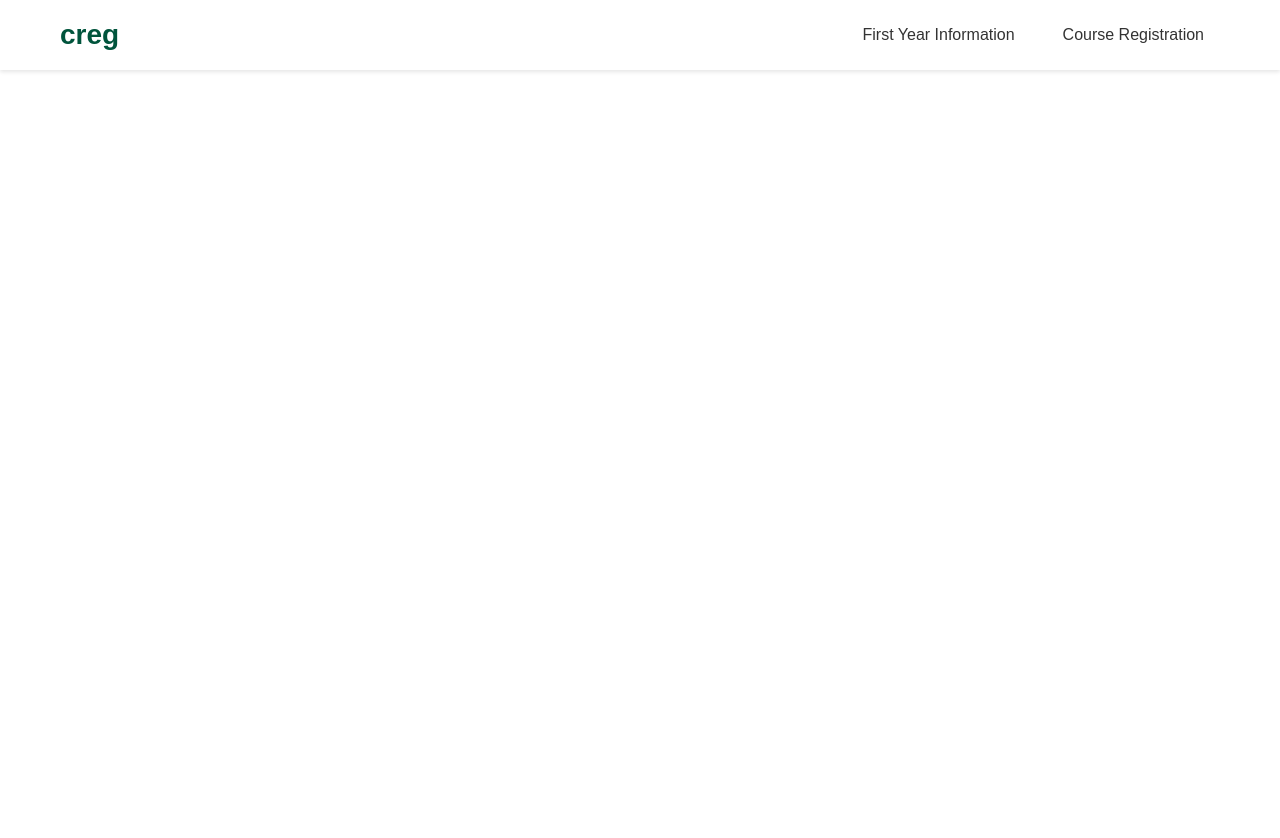
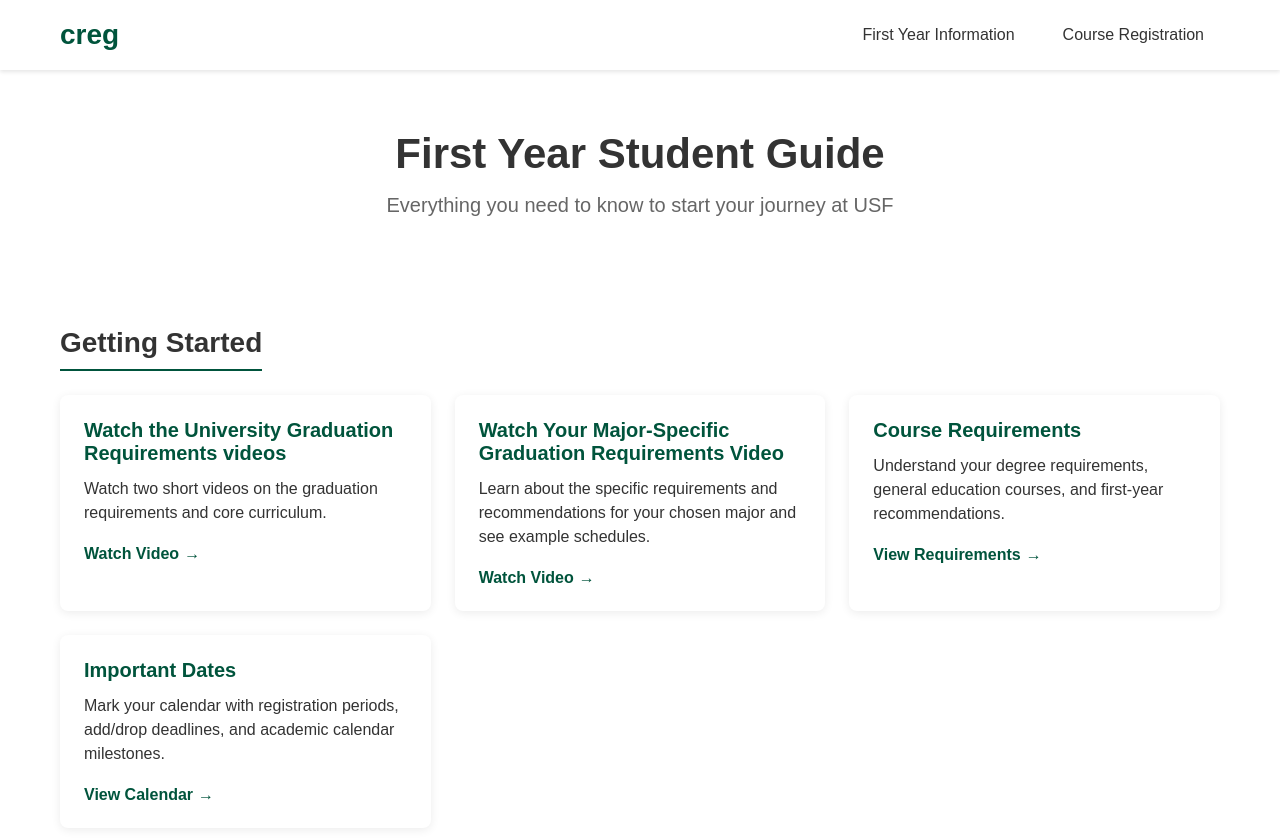
Before and after one commit to tomayyeung/c-reg, a Next.js app in the folder web/: page /first-years in a window 1280 px wide. Shown: the top 838 px of the page. Before the commit the page ends 800 px from the top, so only its background shows below. Built offline with nearby package versions, Linux system fonts and the light colour scheme.

Commit message:
Add more info to first years page

```diff
--- /dev/null
+++ b/web/app/first-years/page.module.css
@@ -0,0 +1,272 @@
+.page {
+    display: flex;
+    flex-direction: column;
+    min-height: 100vh;
+}
+
+/* Header Styles */
+.header {
+    position: fixed;
+    top: 0;
+    left: 0;
+    right: 0;
+    height: 70px;
+    background-color: var(--background-color);
+    box-shadow: 0 2px 4px rgba(0, 0, 0, 0.1);
+    z-index: 100;
+}
+
+.container {
+    max-width: 1200px;
+    margin: 0 auto;
+    padding: 0 20px;
+    width: 100%;
+}
+
+/* Main Content Styles */
+.main {
+    flex: 1;
+    margin: 90px auto 40px;
+    background-color: white;
+}
+
+.hero {
+    padding: 40px 0;
+    text-align: center;
+    margin-bottom: 30px;
+}
+
+.title {
+    font-size: 42px;
+    font-weight: 700;
+    margin-bottom: 16px;
+    color: #333;
+}
+
+.subtitle {
+    font-size: 20px;
+    color: var(--text-color-light);
+    margin-bottom: 40px;
+    max-width: 700px;
+    margin-left: auto;
+    margin-right: auto;
+}
+
+/* Information Sections */
+.infoSection {
+    margin-bottom: 60px;
+}
+
+.sectionTitle {
+    font-size: 28px;
+    font-weight: 600;
+    margin-bottom: 24px;
+    color: #333;
+    border-bottom: 2px solid var(--primary-color);
+    padding-bottom: 10px;
+    display: inline-block;
+}
+
+.infoGrid {
+    display: grid;
+    grid-template-columns: repeat(auto-fill, minmax(300px, 1fr));
+    gap: 24px;
+}
+
+.infoCard {
+    background-color: #fff;
+    border-radius: 8px;
+    box-shadow: 0 2px 10px rgba(0, 0, 0, 0.08);
+    padding: 24px;
+    transition: transform 0.2s ease, box-shadow 0.2s ease;
+}
+
+.infoCard:hover {
+    transform: translateY(-5px);
+    box-shadow: 0 5px 15px rgba(0, 0, 0, 0.1);
+}
+
+.infoCard h3 {
+    font-size: 20px;
+    font-weight: 600;
+    margin-bottom: 12px;
+    color: var(--primary-color);
+}
+
+.infoCard p {
+    color: var(--text-color);
+    margin-bottom: 20px;
+    line-height: 1.5;
+}
+
+.cardLink {
+    color: var(--primary-color);
+    font-weight: 600;
+    text-decoration: none;
+    display: inline-flex;
+    align-items: center;
+}
+
+.cardLink:hover {
+    text-decoration: underline;
+}
+
+.cardLink:after {
+    content: "→";
+    margin-left: 5px;
+    transition: transform 0.2s ease;
+}
+
+.cardLink:hover:after {
+    transform: translateX(3px);
+}
+
+/* CTA Section */
+.ctaSection {
+    background-color: var(--secondary-background);
+    padding: 40px;
+    border-radius: 10px;
+    text-align: center;
+    margin-top: 60px;
+}
+
+.ctaSection h2 {
+    font-size: 24px;
+    margin-bottom: 24px;
+    color: #333;
+}
+
+.primaryCta,
+.secondaryCta {
+    padding: 14px 28px;
+    border-radius: 8px;
+    font-weight: 600;
+    text-decoration: none;
+    transition: all 0.2s ease;
+    display: inline-block;
+}
+
+.primaryCta {
+    background-color: var(--primary-color);
+    color: white;
+}
+
+.primaryCta:hover {
+    background-color: var(--primary-color-dark);
+    transform: translateY(-2px);
+    box-shadow: 0 4px 8px rgba(0, 0, 0, 0.1);
+}
+
+/* Responsive adjustments */
+@media (max-width: 768px) {
+    .infoGrid {
+        grid-template-columns: 1fr;
+    }
+
+    .hero {
+        padding: 30px 0;
+    }
+
+    .title {
+        font-size: 32px;
+    }
+
+    .subtitle {
+        font-size: 18px;
+    }
+}
+
+/* Video section styles */
+.videoSection {
+    display: flex;
+    flex-direction: column;
+    gap: 40px;
+    margin: 40px 0;
+}
+
+.videoContainer {
+    background-color: white;
+    border-radius: 10px;
+    box-shadow: 0 2px 10px rgba(0, 0, 0, 0.08);
+    padding: 24px;
+}
+
+.videoTitle {
+    font-size: 24px;
+    font-weight: 600;
+    margin-bottom: 12px;
+    color: var(--primary-color);
+}
+
+.videoDescription {
+    color: var(--text-color);
+    margin-bottom: 20px;
+    line-height: 1.5;
+}
+
+.videoWrapper {
+    position: relative;
+    padding-bottom: 56.25%;
+    /* 16:9 aspect ratio */
+    height: 0;
+    overflow: hidden;
+    border-radius: 8px;
+}
+
+.video {
+    position: absolute;
+    top: 0;
+    left: 0;
+    width: 100%;
+    height: 100%;
+    border: none;
+}
+
+.backLink {
+    display: inline-block;
+    color: var(--primary-color);
+    font-weight: 600;
+    margin-top: 16px;
+    text-decoration: none;
+}
+
+.backLink:hover {
+    text-decoration: underline;
+}
+
+.ctaButtons {
+    display: flex;
+    gap: 16px;
+    justify-content: center;
+    flex-wrap: wrap;
+}
+
+.majorLink {
+    color: var(--primary-color);
+    font-weight: 600;
+    transition: all 0.2s ease;
+    margin: 100px 5px;
+}
+
+.majorLink:hover {
+    color: var(--primary-color-dark);
+    text-decoration: underline;
+}
+
+/* Responsive adjustments */
+@media (min-width: 768px) {
+    .videoSection {
+        flex-direction: row;
+        gap: 24px;
+    }
+
+    .videoContainer {
+        flex: 1;
+    }
+}
+
+@media (max-width: 767px) {
+    .videoContainer {
+        margin-bottom: 24px;
+    }
+}
--- a/web/app/first-years/page.tsx
+++ b/web/app/first-years/page.tsx
@@ -1,12 +1,50 @@
+import Link from "next/link";
 import Header from "../../components/Header";
+import styles from "./page.module.css";
 
 export default function FirstYears() {
   return (
     <>
       <Header />
 
-      <div>
+      <div className={styles.container}>
+        <div className={styles.main}>
+          <div className={styles.hero}>
+            <h1 className={styles.title}>First Year Student Guide</h1>
+            <p className={styles.subtitle}>
+              Everything you need to know to start your journey at USF
+            </p>
+          </div>
 
+          <div className={styles.infoSection}>
+            <h2 className={styles.sectionTitle}>Getting Started</h2>
+            <div className={styles.infoGrid}>
+              <div className={styles.infoCard}>
+                <h3>Watch the University Graduation Requirements videos</h3>
+                <p>Watch two short videos on the graduation requirements and core curriculum.</p>
+                <Link href="/first-years/university-requirements" className={styles.cardLink}>Watch Video</Link>
+              </div>
+
+              <div className={styles.infoCard}>
+                <h3>Watch Your Major-Specific Graduation Requirements Video</h3>
+                <p>Learn about the specific requirements and recommendations for your chosen major and see example schedules.</p>
+                <Link href="/first-years/major-requirements" className={styles.cardLink}>Watch Video</Link>
+              </div>
+
+              <div className={styles.infoCard}>
+                <h3>Course Requirements</h3>
+                <p>Understand your degree requirements, general education courses, and first-year recommendations.</p>
+                <Link href="/requirements" className={styles.cardLink}>View Requirements</Link>
+              </div>
+
+              <div className={styles.infoCard}>
+                <h3>Important Dates</h3>
+                <p>Mark your calendar with registration periods, add/drop deadlines, and academic calendar milestones.</p>
+                <Link href="https://www.usfca.edu/academic-calendar" className={styles.cardLink} target="_blank" rel="noopener noreferrer">View Calendar</Link>
+              </div>
+            </div>
+          </div>
+        </div>
       </div>
     </>
   );
--- a/web/app/page.module.css
+++ b/web/app/page.module.css
@@ -118,3 +118,48 @@
 .secondaryCta:hover {
     background-color: var(--secondary-hover);
 }
+
+.majorSection {
+    margin: 2rem 0;
+}
+
+.majorGrid {
+    display: grid;
+    grid-template-columns: repeat(auto-fill, minmax(250px, 1fr));
+    gap: 1.5rem;
+    margin-top: 1.5rem;
+}
+
+.majorCard {
+    background-color: #f8f9fa;
+    border-radius: 8px;
+    transition: all 0.2s ease;
+    box-shadow: 0 2px 5px rgba(0, 0, 0, 0.1);
+}
+
+.majorCard:hover {
+    transform: translateY(-5px);
+    box-shadow: 0 5px 15px rgba(0, 0, 0, 0.1);
+}
+
+.majorLink {
+    display: flex;
+    flex-direction: column;
+    align-items: center;
+    padding: 1.5rem;
+    text-decoration: none;
+    color: #333;
+    height: 100%;
+    width: 100%;
+}
+
+.majorIcon {
+    font-size: 2rem;
+    margin-bottom: 0.75rem;
+}
+
+.majorName {
+    font-weight: 500;
+    font-size: 1.1rem;
+    text-align: center;
+}
```
Also changed, not shown: web/app/first-years/university-requirements/page.tsx (added, +59 -0 lines), 1 other file (tests, documents, lock files or other folders).
